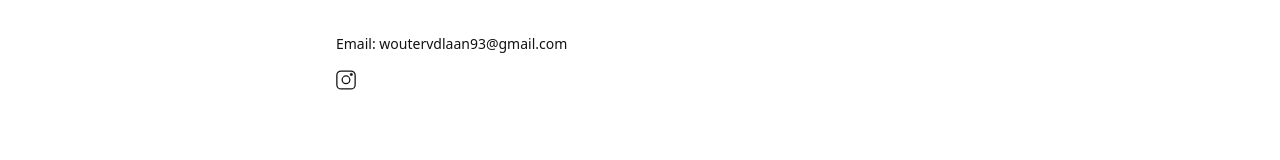
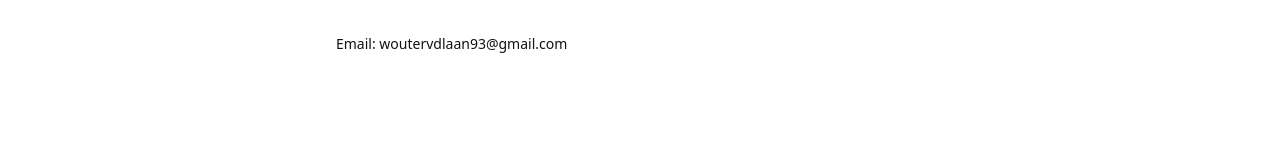
Before and after one commit to WoutervanderLaan/wouter-portfolio-next, a Next.js app: page /contact in a window 1280 px wide. Shown: the part 296-456 px from the top of the page. Built offline with nearby package versions, Linux system fonts and the light colour scheme.

Commit message:
Remove instagram

```diff
--- a/src/app/(main)/contact/page.tsx
+++ b/src/app/(main)/contact/page.tsx
@@ -1,6 +1,5 @@
 import Link from "@/components/atoms/link/link";
 import Text from "@/components/atoms/text/text";
-import Instagram from "@/components/icons/instagram";
 
 const Contact = () => (
     <main className="my-20 flex flex-col gap-4 md:mx-40 lg:mx-80">
@@ -10,18 +9,6 @@ const Contact = () => (
                 woutervdlaan93@gmail.com
             </Link>
         </Text.Paragraph>
-    <Link
-      href="https://www.instagram.com/wvanderlaan/"
-      target="_blank"
-      rel="noreferrer"
-      className="self-start"
-    >
-      <Instagram
-        width={20}
-        height={20}
-        className="dark:fill-white dark:stroke-white"
-      />
-    </Link>
     </main>
 );
 
--- a/src/components/icons/instagram.tsx
+++ /dev/null
@@ -1,29 +0,0 @@
-import clsx from "clsx";
-import { SVGAttributes } from "react";
-
-type IconProps = {
-    width?: number;
-    height?: number;
-    className?: SVGAttributes<SVGSVGElement>["className"];
-};
-
-const Instagram = ({ width = 47, height = 46, className }: IconProps) => (
-    <svg
-        width={width}
-        height={height}
-        viewBox="0 0 47 46"
-        fill="none"
-        xmlns="http://www.w3.org/2000/svg"
-        className={clsx("fill-black stroke-black", className)}
-    >
-        <path
-            d="M2 34V12C2 6.47715 6.47715 2 12 2H35C40.5228 2 45 6.47715 45 12V34C45 39.5228 40.5228 44 35 44H12C6.47715 44 2 39.5228 2 34Z"
-            strokeWidth="3"
-            fill="none"
-        />
-        <circle cx="23.5" cy="22.5" r="9" strokeWidth="3" fill="none" />
-        <circle cx="36" cy="10" r="3" />
-    </svg>
-);
-
-export default Instagram;
```
Lines whose indentation alone changed are shown as unchanged.
